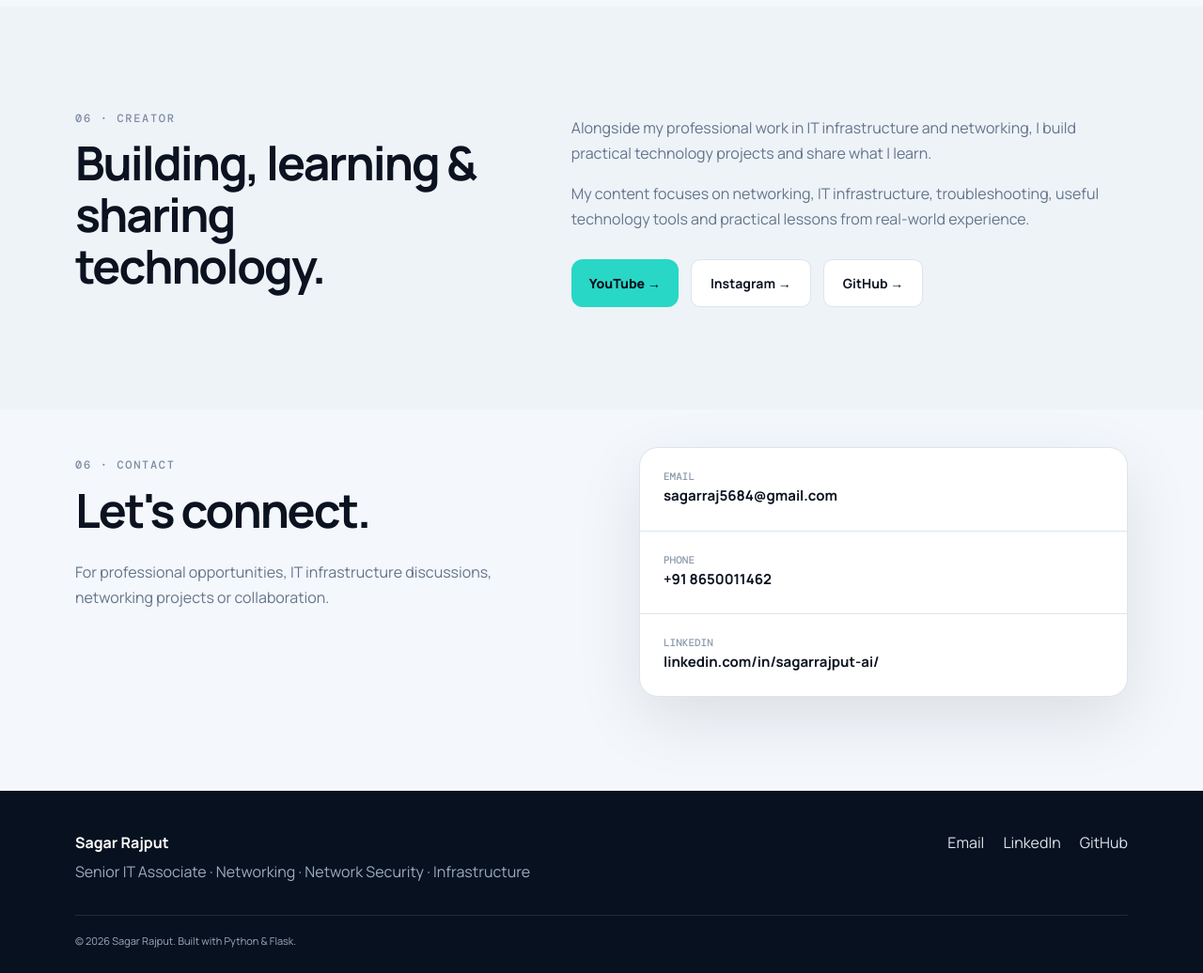
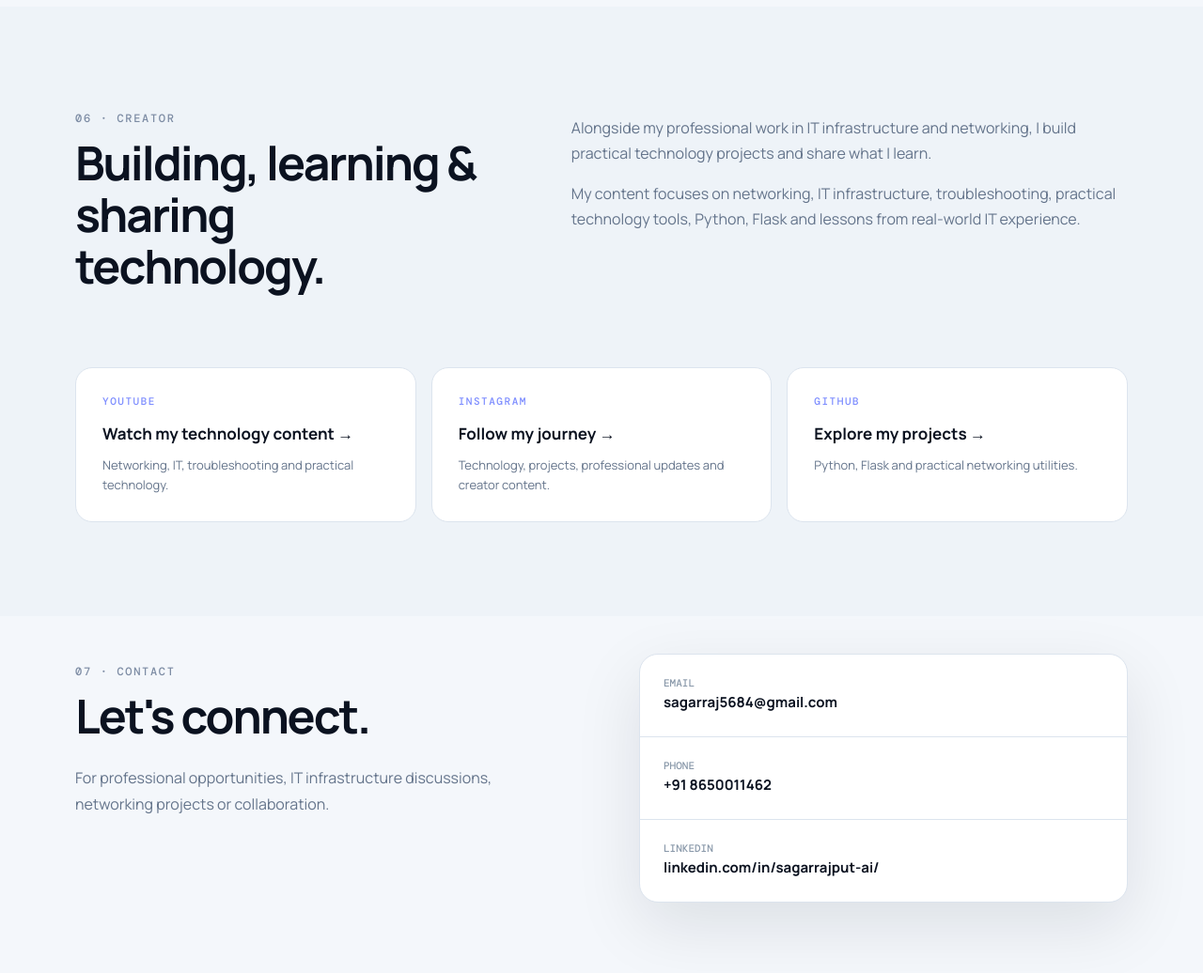
Before and after one commit to sagarrajput-ai/sagar-rajput-portfolio, a Flask app: page / in a window 1280 px wide. Shown: the part 4183-5219 px from the top of the page at 94% size. Run offline with Flask 3, Linux system fonts and the light colour scheme.

Commit message:
Add creator ecosystem section

```diff
--- a/static/css/style.css
+++ b/static/css/style.css
@@ -73,6 +73,55 @@ a{color:inherit}
 .creator-section .btn-secondary:hover{
   border-color:var(--accent2);
 }
+
+.creator-links{
+  display:grid;
+  grid-template-columns:repeat(3,1fr);
+  gap:16px;
+  margin-top:55px;
+}
+
+.creator-link{
+  display:flex;
+  flex-direction:column;
+  padding:28px;
+  background:#fff;
+  border:1px solid var(--line);
+  border-radius:18px;
+  text-decoration:none;
+  transition:transform .2s ease,box-shadow .2s ease,border-color .2s ease;
+}
+
+.creator-link:hover{
+  transform:translateY(-4px);
+  border-color:var(--accent2);
+  box-shadow:0 16px 40px rgba(8,17,31,.08);
+}
+
+.creator-link-label{
+  font:500 11px 'DM Mono',monospace;
+  letter-spacing:.14em;
+  color:var(--accent2);
+}
+
+.creator-link strong{
+  margin-top:14px;
+  font-size:17px;
+}
+
+.creator-link small{
+  margin-top:8px;
+  color:var(--muted);
+  font-size:13px;
+  line-height:1.6;
+}
+
+@media(max-width:850px){
+  .creator-links{
+    grid-template-columns:1fr;
+  }
+}
+
 @media(max-width:520px){
   .container{width:min(100% - 28px,1120px)}.section{padding:72px 0}.hero h1{font-size:43px}.hero-stats{gap:18px}.hero-stats strong{font-size:21px}.hero-stats span{font-size:10px}.skills-grid{grid-template-columns:1fr}.achievement-grid{grid-template-columns:1fr}.hero-actions{flex-direction:column;align-items:stretch}
 }
--- a/templates/index.html
+++ b/templates/index.html
@@ -218,7 +218,9 @@
 </section>
 
 <section id="creator" class="section creator-section">
-    <div class="container two-col">
+    <div class="container">
+
+        <div class="two-col">
 
             <div>
                 <p class="section-kicker">06 · CREATOR</p>
@@ -234,39 +236,48 @@
 
                 <p>
                     My content focuses on networking, IT infrastructure, troubleshooting,
-                useful technology tools and practical lessons from real-world experience.
+                    practical technology tools, Python, Flask and lessons from real-world
+                    IT experience.
                 </p>
 
-            <div class="hero-actions">
+            </div>
+
+        </div>
+
+        <div class="creator-links">
 
             <a
-                    class="btn btn-primary"
+                class="creator-link"
                 href="https://www.youtube.com/@sagarrajput_ai"
                 target="_blank"
                 rel="noopener noreferrer"
             >
-                    YouTube →
+                <span class="creator-link-label">YOUTUBE</span>
+                <strong>Watch my technology content →</strong>
+                <small>Networking, IT, troubleshooting and practical technology.</small>
             </a>
 
             <a
-                    class="btn btn-secondary"
+                class="creator-link"
                 href="https://www.instagram.com/sagarrajput_ai/"
                 target="_blank"
                 rel="noopener noreferrer"
             >
-                    Instagram →
+                <span class="creator-link-label">INSTAGRAM</span>
+                <strong>Follow my journey →</strong>
+                <small>Technology, projects, professional updates and creator content.</small>
             </a>
 
             <a
-                    class="btn btn-secondary"
+                class="creator-link"
                 href="https://github.com/sagarrajput-ai"
                 target="_blank"
                 rel="noopener noreferrer"
             >
-                    GitHub →
+                <span class="creator-link-label">GITHUB</span>
+                <strong>Explore my projects →</strong>
+                <small>Python, Flask and practical networking utilities.</small>
             </a>
-
-            </div>
 
         </div>
 
@@ -276,7 +287,7 @@
 <section id="contact" class="section contact-section">
     <div class="container contact-grid">
         <div>
-            <p class="section-kicker">06 · CONTACT</p>
+            <p class="section-kicker">07 · CONTACT</p>
             <h2>Let's connect.</h2>
             <p class="section-copy">For professional opportunities, IT infrastructure discussions, networking projects or collaboration.</p>
         </div>
```
Lines whose indentation alone changed are shown as unchanged.
